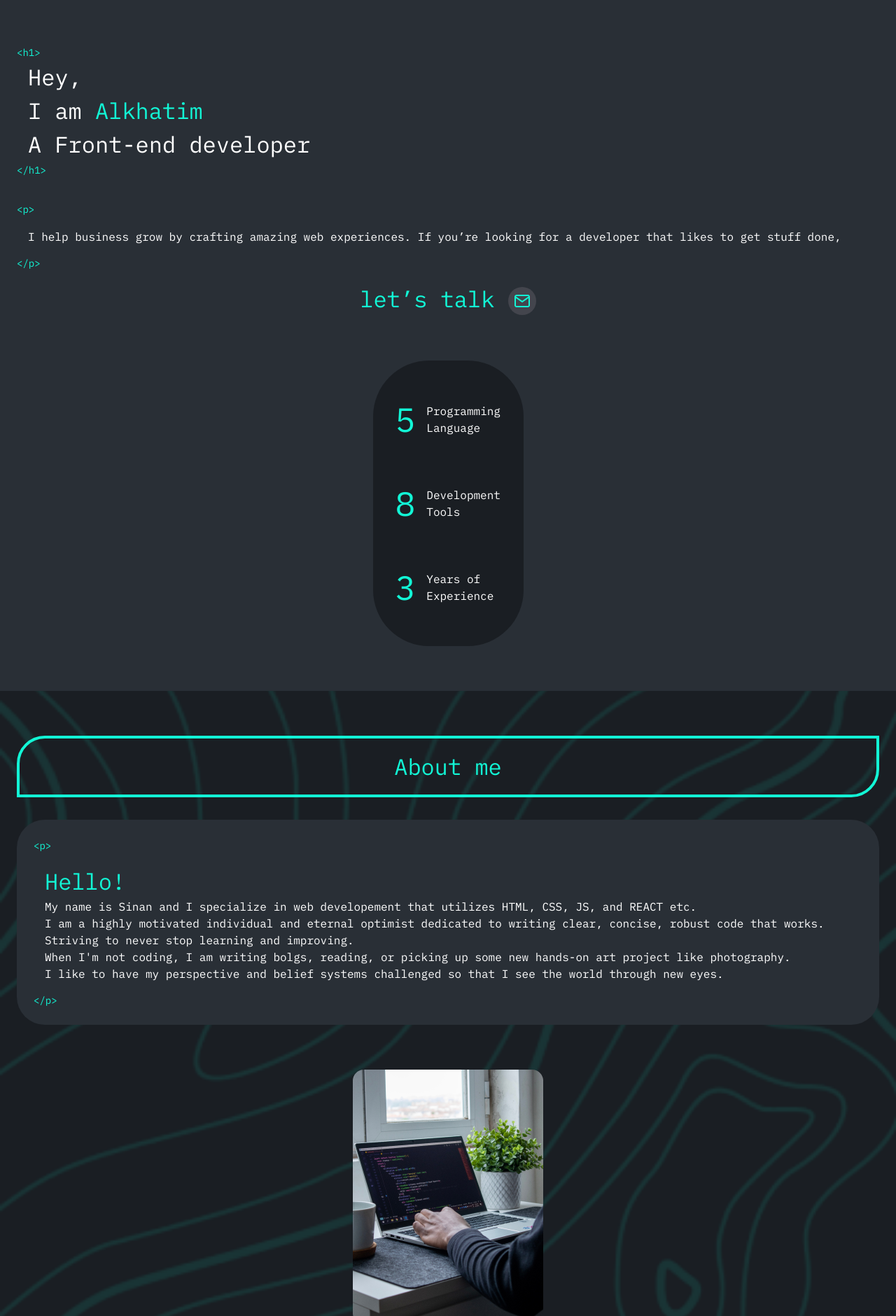
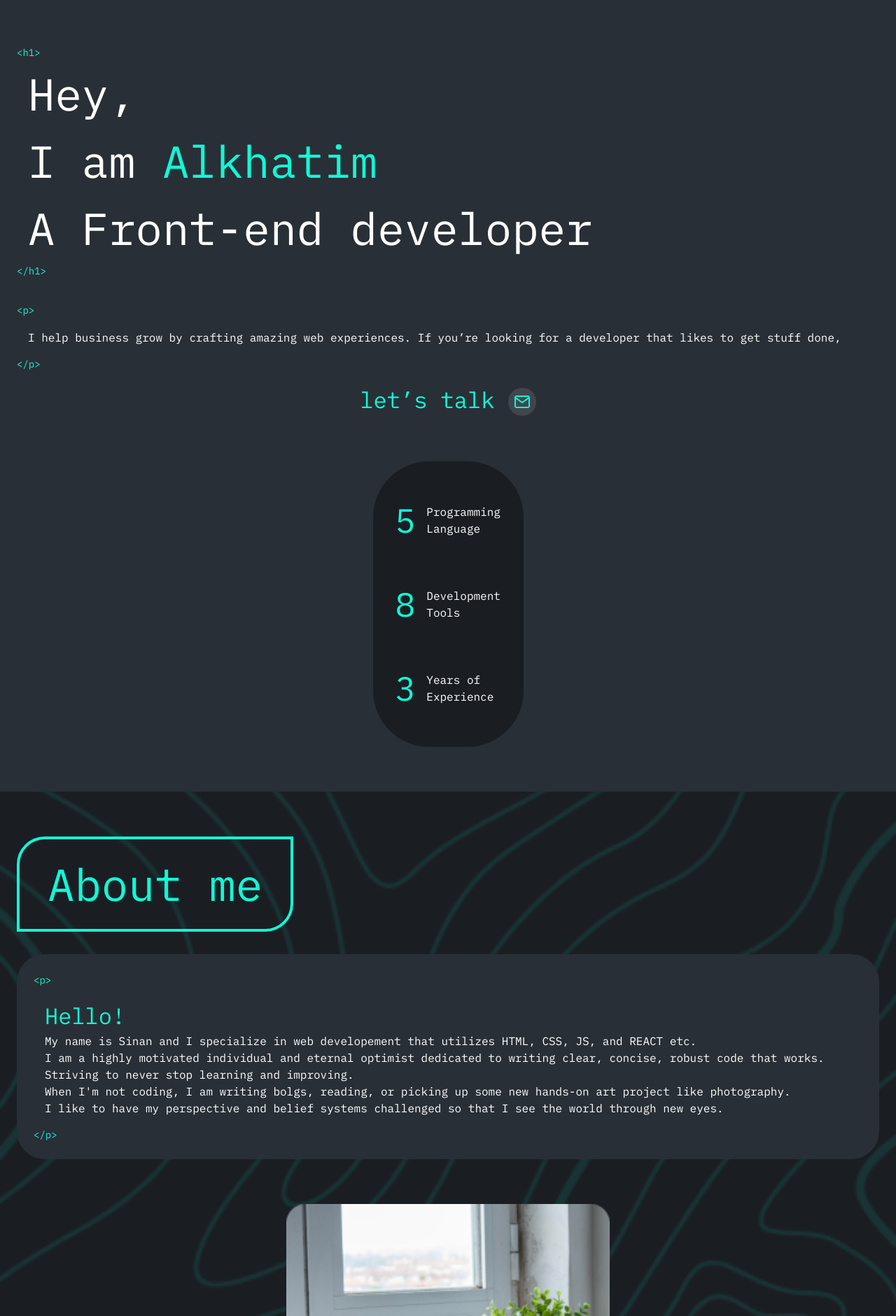
Before and after one commit to Ahmed-Alkhatim/portfolio, a Next.js app: page / in a window 1280 px wide. Shown: the part 760-2640 px from the top of the page at 70% size. Built offline with nearby package versions, Linux system fonts and the light colour scheme.

Commit message:
responsive for about and hello sections

```diff
--- a/src/app/About.js
+++ b/src/app/About.js
@@ -5,7 +5,7 @@ export default () => {
         <div className="bg-about bg-center bg-cover py-[64px]">
             <Container>
                 <div className="space-y-[32px]">
-                    <div className=" m-auto text-primary text-lg py-[16px] px-[40px] text-center border-[4px] border-primary rounded-tl-[40px] rounded-br-[40px]">
+                    <div className=" min-[600px]:inline-block  text-primary tablet:text-xlg text-lg py-[16px] px-[40px] text-center border-[4px] border-primary rounded-tl-[40px] rounded-br-[40px]">
                         About me
                     </div>
                     <div className="space-y-[16px] p-[24px] bg-gray-2 rounded-[40px]">
@@ -20,7 +20,7 @@ export default () => {
                         <span className="text-primary text-sm inline-block">{'</p>'}</span>
                     </div>
                 </div>
-                <img className = "m-auto mt-[64px]" src="/work.png" alt=""/>
+                <img className = "m-auto mt-[64px] tablet:w-[462px]" src="/work.png" alt=""/>
             </Container>
         </div>
     </>)
--- a/src/app/Hello.js
+++ b/src/app/Hello.js
@@ -6,7 +6,7 @@ export default () => {
         <div className="space-y-[32px]">
             <div>
                 <span className="text-primary text-sm">{'<h1>'}</span>
-                <h2 className="text-lg ps-[16px]">
+                <h2 className="tablet:text-xlg text-lg ps-[16px]">
                     Hey, <br />
                     I am <span className="text-primary">Alkhatim</span> <br />
                     A Front-end developer <br />
```
